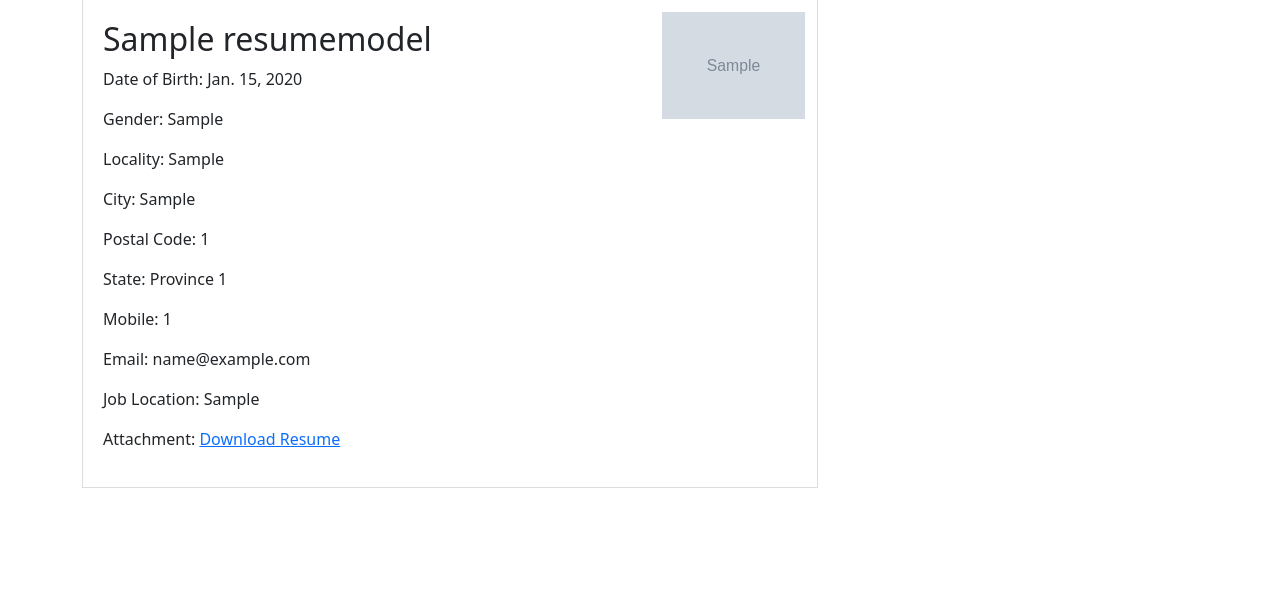
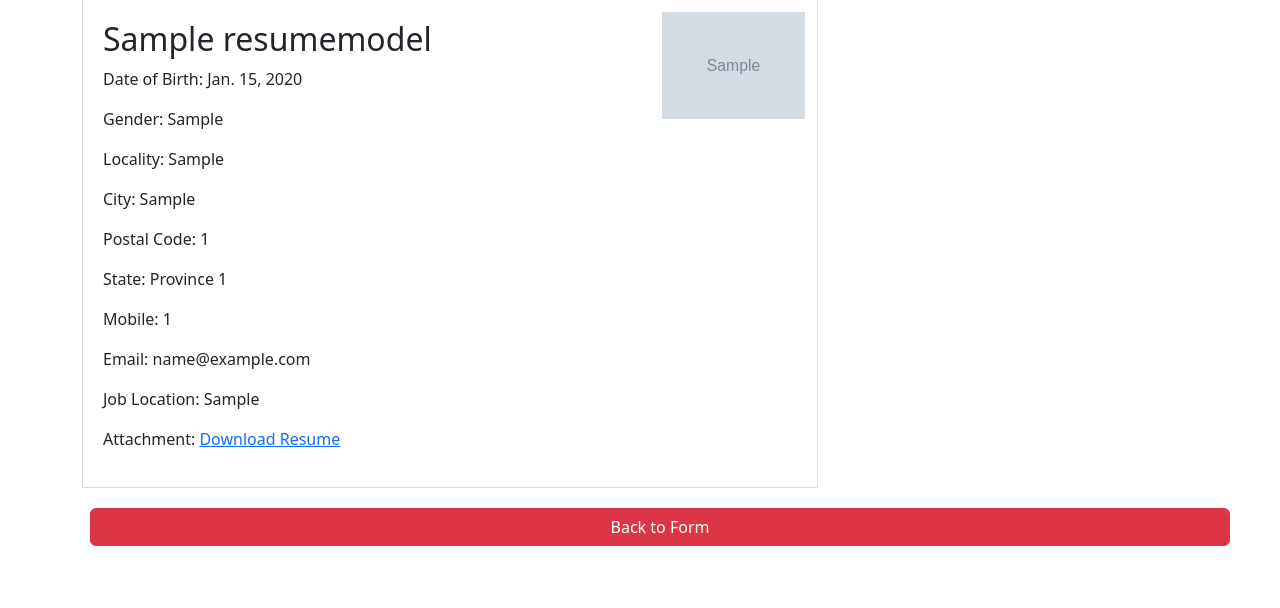
Before and after one commit to Sachit56/Resume-Uploader, a Django app: page /candidate/1/ in a window 1280 px wide. Shown: the part 136-744 px from the top of the page. Run offline with Django 4.2, Linux system fonts and the light colour scheme; tables that the repository leaves empty hold one stand-in row (values such as "Sample post"); grey boxes marked "Sample" are stand-in pictures.

Commit message:
home red

```diff
--- a/example/static/example/style.css
+++ b/example/static/example/style.css
@@ -10,3 +10,7 @@
 .candidate-list > li{
     list-style-type: none;
 }
+
+#redirect_home{
+    margin: 20px;
+}
--- a/example/templates/example/candidate.html
+++ b/example/templates/example/candidate.html
@@ -32,6 +32,9 @@
       right: 10px;
       border: 2px solid #fff;
     }
+    #redirect_home{
+    margin: 20px;
+    }
   </style>
 </head>
 <body>
@@ -57,6 +60,7 @@
           </div>
         {% endfor %}
       </div>
+      <a href="/" class="btn btn-danger" id="redirect_home">Back to Form</a>
     </div>
   </div>
 
```
